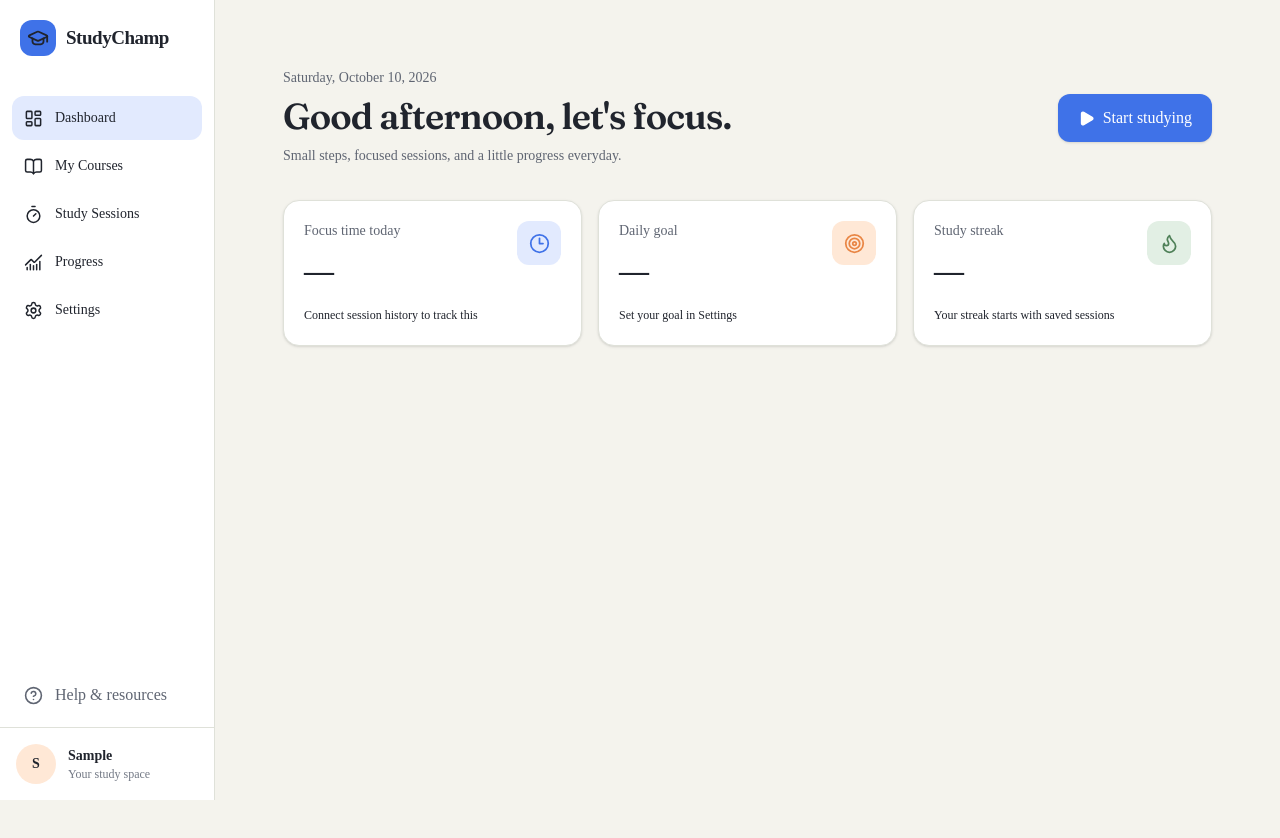
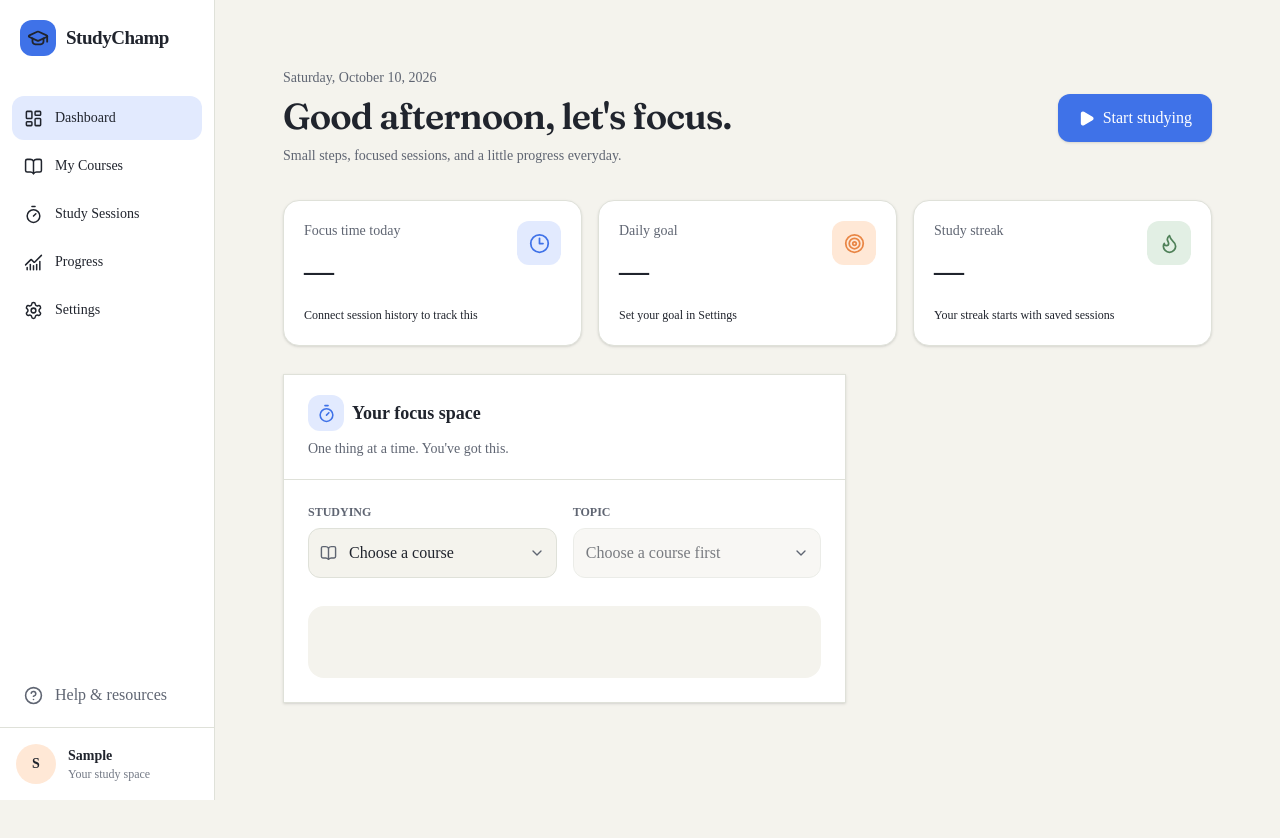
Before and after one commit to codex2py/Studychamp, a React (Vite) app: page / in a window 1280 px wide. Both pictures are taken after typing "Sample" into the empty fields and a click on the button "Let's get started". Shown: the top 838 px of the page. Built offline with nearby package versions, Linux system fonts and the light colour scheme.

Commit message:
feat: building Dashboard layout

```diff
--- a/src/pages/Dashboard.jsx
+++ b/src/pages/Dashboard.jsx
@@ -196,7 +196,97 @@ export default function Dashboard() {
             ))}
           </section>
 
+          <div className="grid grid-cols-1 items-start gap-6 xl:grid-cols-[minmax(0,1.65fr)_minmax(300px,1fr)]">
+            <div className="min-w-0 space-y-6">
+                <section
+                    id="focus-space"
+                    className="scroll-mt-6 overflow-hidden rounded-2-xl border border-border bg-surface shadow-sm"
+                >
+                    <div className="flex flex-wrap items-start justify-between gap-3 border-b border-border px-5 py-5 sm:px-6">
+                        <div>
+                            <div className="flex items-center gap-2">
+                                <div className="flex h-9 w-9 items-center justify-center rounded-xl bg-primary-light text-primary">
+                                    <Timer size={19} />
+                                </div>
 
+                                <h2 className="text-lg font-bold">Your focus space</h2>
+                            </div>
+
+                            <p className="mt-2 text-sm text-text-secondary">
+                                One thing at a time. You've got this.
+                            </p>
+                        </div>
+
+                        {isRunning && (
+                            <span className="inline-flex items-center gap-2 rounded-full bg-success-light px-3 py-1.5 text-xs font-semibold text-success">
+                                <span className="h-2 w-2 animate-pulse rounded-full bg-success"/>
+                                Session in progress
+                            </span>
+                        )}
+                    </div>
+
+                    <div className="p-5 sm:p-6">
+                        <div className="mb-7 grid grid-cols-1 gap-4 sm:grid-cols-2">
+                            <label className="block">
+                                <span className="mb-2 block text-xs font-semibold text-text-secondary">
+                                    STUDYING
+                                </span>
+
+                                <div className="relative">
+                                    <BookOpen size={17} className="pointer-events-none absolute left-3 top-1/2 -translate-y-1/2 text-text-secondary" />
+
+                                    <select
+                                     value={selectedCourse}
+                                     onChange={(event) => {
+                                        setSelectedCourse(event.target.value)
+                                        setSelectedTopic('')
+                                     }}
+                                     className="w-full appearance-none rounded-xl border border-border bg-background py-3 pl-10 pr-9 text-sm outline-none transition focus:border-primary focus:ring-2 focus:ring-primary/15"
+                                    >
+                                        <option value="">Choose a course</option>
+                                    </select>
+
+                                    <ChevronDown size={16} className="pointer-events-none absolute right-3 top-1/2 -translate-y-1/2 text-text-secondary" />
+                                </div>
+                            </label>
+                            <label className="block">
+                                <span className="mb-2 block text-xs font-semibold text-text-secondary">
+                                    TOPIC
+                                </span>
+                                <div className="relative">
+                                    <select
+                                        value={selectedTopic}
+                                        onChange={(event) =>
+                                            setSelectedTopic(event.target.value)}
+                                            disabled={!selectedCourse}
+                                            className="w-full appearance-none rounded-xl border border-border bg-background px-3 py-3 pr-9 text-sm outline-none transition focus:border-primary focus:ring-2 focus:ring-primary/15 disabled:cursor-not-allowed disabled:opacity-60"
+                                    >
+                                        <option value="">
+                                            {selectedCourse
+                                                ? 'Choose a topic'
+                                                : 'Choose a course first'}
+                                        </option>
+                                    </select>
+
+                                    <ChevronDown
+                                        size={16}
+                                        className="pointer-events-none absolute right-3 top-1/2 -translate-y-1/2 text-text-secondary"
+                                        />
+                                </div>
+                            </label>
+                        </div>
+
+                        <div className="flex flex-col items-center rounded-2xl bg-background px-4 py-7 sm:py-9">
+                            <div
+
+                            >
+
+                            </div>
+                        </div>
+                    </div>
+                </section>
+            </div>
+          </div>
         </div>
       </main>
     );
```
